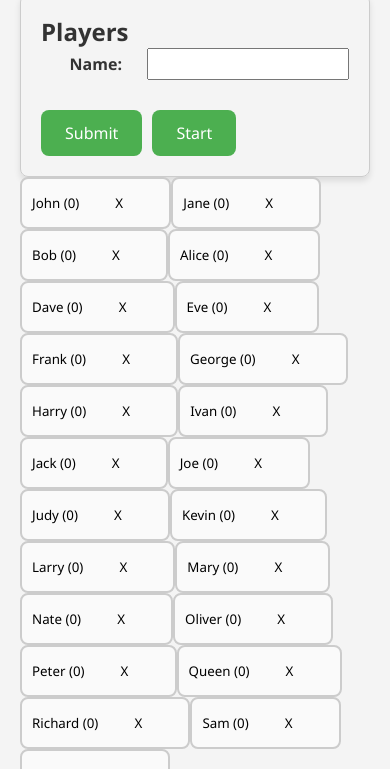
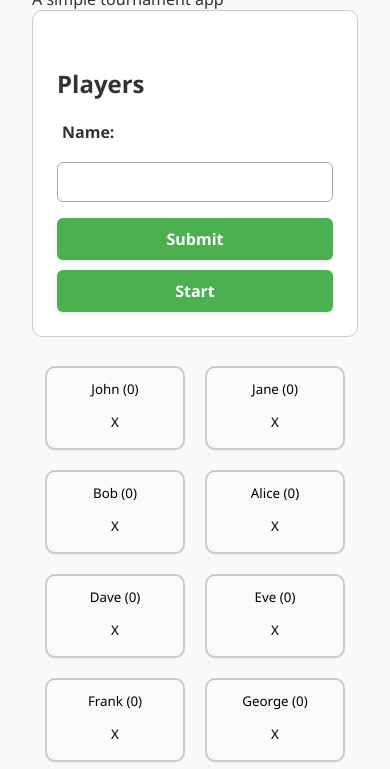
Before and after one commit to XDextX/Tournament, a website built with Vite: page index.html in a window 390 px wide. Shown: the part 91-860 px from the top of the page. Built offline with nearby package versions, Linux system fonts and the light colour scheme.

Commit message:
Improves overall styling and UI
Applies a visual refresh to the application by introducing CSS variables for theming.

Enhances the look and feel of the application using new color schemes and improved element styling, including buttons, forms, and player cards.
Adds responsive design considerations for smaller screens.

```diff
--- a/src/style.css
+++ b/src/style.css
@@ -1,3 +1,12 @@
+:root {
+  --primary: #4caf50;
+  --primary-hover: #43a047;
+  --background: #f9f9f9;
+  --card: #fff;
+  --text: #333;
+  --border: #ddd;
+}
+
 /* simple reset */
 * {
   box-sizing: border-box;
@@ -7,19 +16,29 @@
 }
 
 body {
-  background-color: #f4f4f4;
-  color: #333;
-  padding: 20px;
-  max-width: 1200px;
-  margin: 0 auto;
+  font-family: 'Segoe UI', Tahoma, Geneva, Verdana, sans-serif;
+  margin: 0;
+  padding: 2rem;
+  background-color: var(--background);
+  color: var(--text);
 }
 
+h1 {
+  font-size: 2rem;
+  margin-bottom: 0.25rem;
+}
+
+h2,
+h3 {
+  margin-top: 2rem;
+}
 
 .flex-container {
   display: flex;
-  align-items: center;
-  max-width: 100%;
   flex-wrap: wrap;
+  gap: 10px;
+  justify-content: center;
+  margin-top: 20px;
 }
 
 .flex-container>* {
@@ -46,17 +65,23 @@ body {
 }
 
 .player {
-  padding: 10px;
+  flex: 1 0 120px;
+  /* mínimo 120px, crece si hay espacio */
+  max-width: 140px;
+  padding: 12px;
+  margin: 5px;
   border: 2px solid #ccc;
-  border-radius: 8px;
+  border-radius: 10px;
   text-align: center;
   cursor: pointer;
   background-color: #fafafa;
-  transition: background-color 0.2s, border-color 0.2s;
+  transition: background-color 0.2s, border-color 0.2s, transform 0.2s;
+  box-shadow: 0 1px 2px rgba(0, 0, 0, 0.05);
 }
 
 .player:hover {
   border-color: #888;
+  transform: scale(1.03);
 }
 
 .player.selected {
@@ -76,19 +101,21 @@ body {
 }
 
 .button {
-  margin-top: 30px;
-  padding: 12px 24px;
+  padding: 10px 20px;
   font-size: 16px;
-  background-color: #4CAF50;
+  font-weight: 600;
+  background-color: var(--primary);
   color: white;
   border: none;
-  border-radius: 8px;
+  border-radius: 6px;
   cursor: pointer;
-  transition: background-color 0.2s;
+  transition: all 0.2s;
+  box-shadow: 0 2px 4px rgba(0, 0, 0, 0.1);
 }
 
 .button:hover {
-  background-color: #45a049;
+  background-color: var(--primary-hover);
+  transform: scale(1.02);
 }
 
 .remove-btn {
@@ -109,22 +136,32 @@ body {
   text-align: center;
   font-weight: bold;
   color: #2196F3;
+  animation: pop-in 0.4s ease-in-out;
 }
 
 .form {
   display: flex;
   flex-direction: column;
-  box-shadow: 0 4px 6px rgba(0, 0, 0, 0.1);
-  padding: 20px;
-  border-radius: 8px;
+  gap: 1rem;
+  padding: 1.5rem;
+  border-radius: 10px;
+  background-color: #fff;
   border: 1px solid #ccc;
-  max-width: fit-content;
+  max-width: 400px;
+  margin-bottom: 1.5rem;
 }
 
 .form-row {
   display: flex;
   flex-direction: row;
   gap: 10px;
+}
+
+.form input[type="text"] {
+  padding: 10px;
+  border: 1px solid #aaa;
+  border-radius: 6px;
+  width: 100%;
 }
 
 .form-row label {
@@ -136,3 +173,36 @@ body {
   color: #333;
   padding: 5px;
 }
+
+@keyframes pop-in {
+  0% {
+    opacity: 0;
+    transform: scale(0.95);
+  }
+
+  100% {
+    opacity: 1;
+    transform: scale(1);
+  }
+}
+
+@media (max-width: 600px) {
+  .form-row {
+    flex-direction: column;
+    align-items: stretch;
+  }
+
+  .form-row label {
+    text-align: left;
+    margin-bottom: 4px;
+  }
+
+  .player {
+    flex: 1 0 100%;
+  }
+
+  .match-card {
+    flex-direction: column;
+    gap: 10px;
+  }
+}
```
